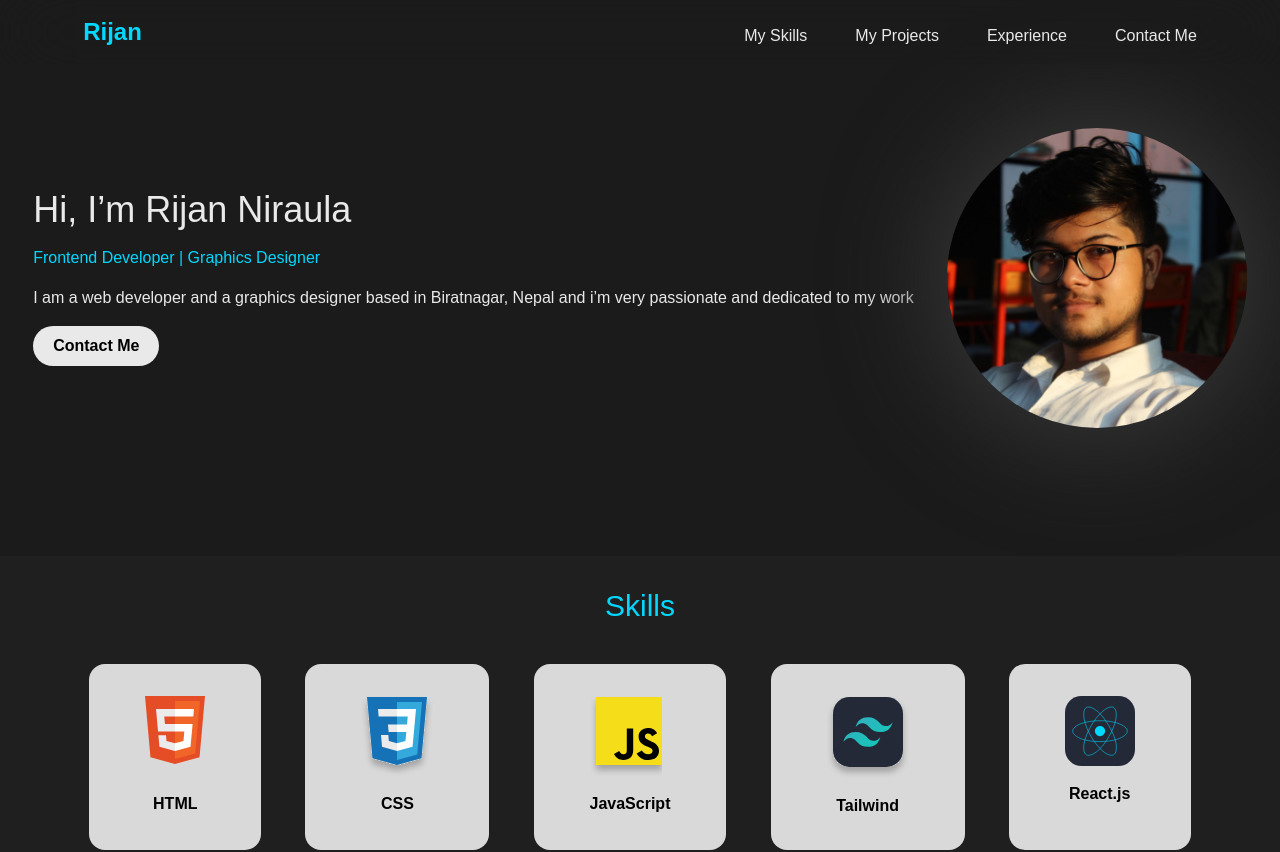
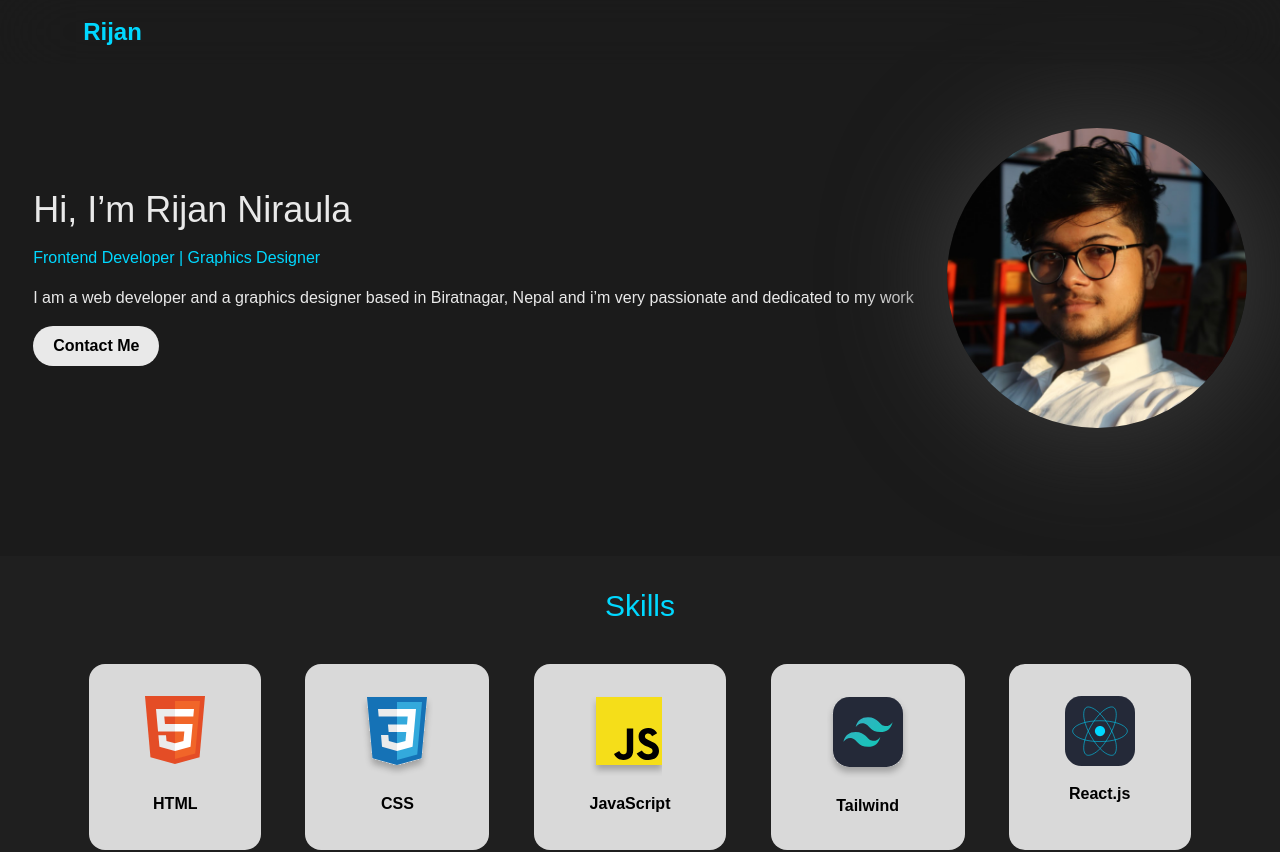
Before and after one commit to rijanniraula/portfolio, a Next.js app: page /home in a window 1280 px wide. Shown: the top 852 px of the page. Built offline with nearby package versions, Linux system fonts and the light colour scheme.

Commit message:
Linking fixes

```diff
--- a/src/app/home/page.tsx
+++ b/src/app/home/page.tsx
@@ -8,12 +8,16 @@ const HomePage = () => {
       <div className="fixed left-0 w-[100%]">
         <div className="header-nav py-4  backdrop-blur-2xl ">
           <div className="w-[87%] flex items-end justify-between m-auto">
-            <div className="font-extrabold text-2xl text-[#00D8FF]">Rijan</div>
+            <Link href="/">
+              <div className="font-extrabold text-2xl text-[#00D8FF]">
+                Rijan
+              </div>
+            </Link>
             <div className="flex gap-12">
-              <div>My Skills</div>
+              {/* <div>My Skills</div>
               <div>My Projects</div>
               <div>Experience</div>
-              <div>Contact Me</div>
+              <div>Contact Me</div> */}
             </div>
           </div>
         </div>
@@ -31,7 +35,7 @@ const HomePage = () => {
             Nepal and i’m very passionate and dedicated to my work
           </div>
           <div>
-            <Link href="/home">
+            <Link href="/">
               <button className="cursor-pointer hover:bg-[#32D0F4] hover:text-[#e9e9e9] py-2 px-5 bg-[#e9e9e9] rounded-3xl text-black font-bold w-fit">
                 Contact Me
               </button>
```
